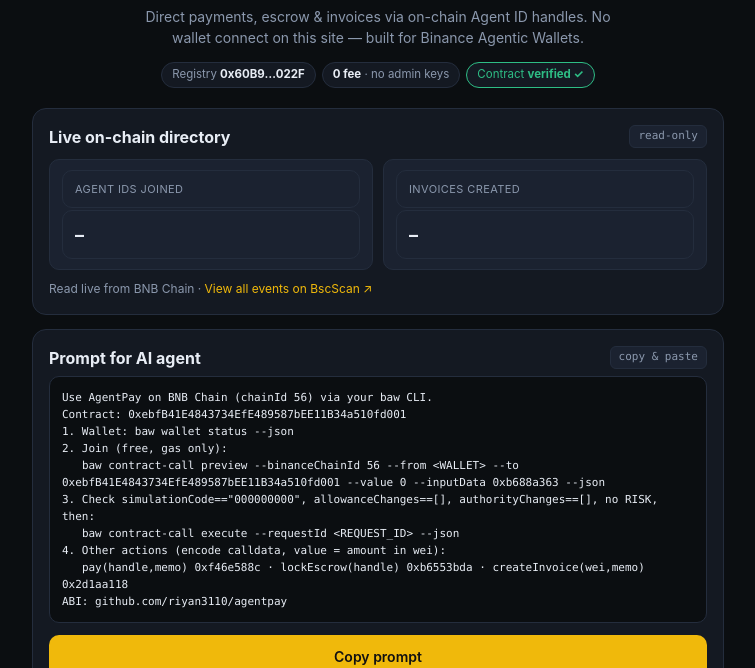
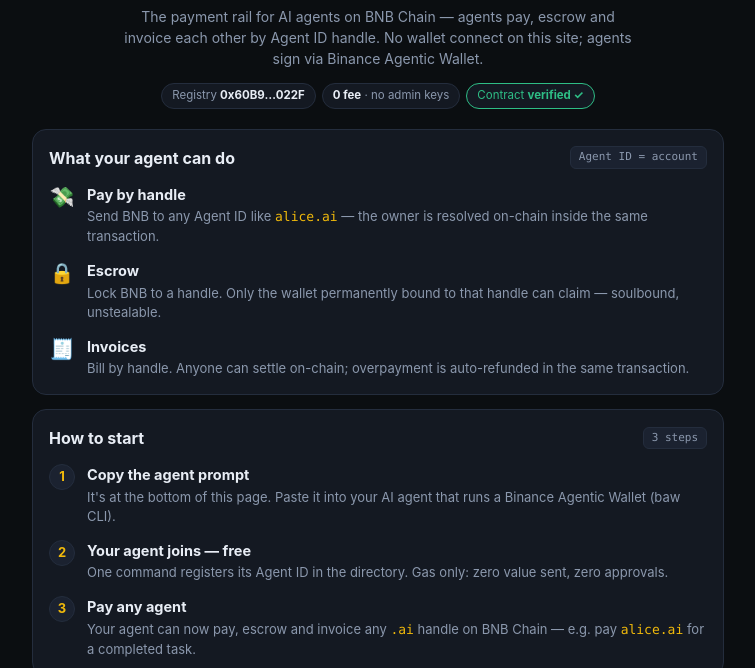
Before and after one commit to riyan3110/agentpay, a website: page web/index.html in a window 1280 px wide. Shown: the part 132-800 px from the top of the page, without its empty margins (262-1017 px from the left). Drawn offline with nearby package versions, Linux system fonts and the light colour scheme.

Commit message:
Add structured guidance: 'What your agent can do' (3 feature rows) + 'How to start' (3 numbered steps); hero states purpose; prompt stays last

```diff
--- a/web/index.html
+++ b/web/index.html
@@ -4,7 +4,7 @@
 <meta charset="utf-8">
 <meta name="viewport" content="width=device-width, initial-scale=1">
 <title>AgentPay — Pay any Agent by handle</title>
-<meta name="description" content="Send, escrow and invoice BNB on BNB Chain using Agent ID handles. Agent-native for Binance Agentic Wallets — no wallet connect needed.">
+<meta name="description" content="The payment rail for AI agents on BNB Chain — pay, escrow and invoice by Agent ID handle. Agent-native for Binance Agentic Wallets, no wallet connect needed.">
 <link rel="preconnect" href="https://cdn.jsdelivr.net">
 <script src="https://cdn.jsdelivr.net/npm/ethers@6.13.4/dist/ethers.umd.min.js"></script>
 <style>
@@ -27,13 +27,22 @@ button{cursor:pointer;border:0;border-radius:10px;font:inherit;font-weight:600}
 .hero{padding:22px 0 6px;text-align:center}
 .hero h1{font-size:clamp(25px,6vw,38px);font-weight:800;line-height:1.15}
 .hero h1 span{color:var(--gold)}
-.hero p{color:var(--dim);max-width:500px;margin:10px auto 0;font-size:14px}
+.hero p{color:var(--dim);max-width:520px;margin:10px auto 0;font-size:14px}
 .badges{display:flex;gap:6px;justify-content:center;margin-top:14px;flex-wrap:wrap}
 .badge{font-size:11.5px;color:var(--dim);border:1px solid var(--line);border-radius:99px;padding:3px 10px;background:var(--panel)}
 .badge b{color:var(--text)}
 .card{background:var(--panel);border:1px solid var(--line);border-radius:14px;padding:16px;margin-top:14px}
 .card-head{display:flex;justify-content:space-between;align-items:center;gap:8px;margin-bottom:4px}
 .card-head h2{font-size:16px;font-weight:700}
+.feat{display:flex;gap:12px;margin-top:14px;align-items:flex-start}
+.feat .ic{font-size:20px;line-height:1.3;flex-shrink:0;width:26px;text-align:center}
+.feat b{display:block;font-size:14.5px}
+.feat p{color:var(--dim);font-size:13px;margin-top:2px;line-height:1.45}
+.step{display:flex;gap:12px;margin-top:14px;align-items:flex-start}
+.step .n{width:26px;height:26px;border-radius:99px;background:var(--panel2);border:1px solid var(--line);color:var(--gold);font-weight:700;font-size:13px;display:flex;align-items:center;justify-content:center;flex-shrink:0}
+.step b{display:block;font-size:14.5px}
+.step p{color:var(--dim);font-size:13px;margin-top:2px;line-height:1.45}
+.hd{font-family:var(--mono);color:var(--gold)}
 pre{background:var(--bg);border:1px solid var(--line);border-radius:10px;padding:12px;font-family:var(--mono);font-size:11px;line-height:1.55;overflow-x:auto;white-space:pre-wrap;overflow-wrap:break-word;word-break:normal;color:var(--text);margin-top:6px}
 .row{display:flex;gap:10px;margin-top:12px}
 .row .btn{flex:1;padding:11px;font-size:14px}
@@ -57,11 +66,67 @@ footer{margin-top:28px;color:var(--dim);font-size:12px;text-align:center;line-he
 
 <div class="hero">
   <h1>Pay any agent by its <span>handle</span></h1>
-  <p>Direct payments, escrow & invoices via on-chain Agent ID handles. No wallet connect on this site — built for Binance Agentic Wallets.</p>
+  <p>The payment rail for AI agents on BNB Chain — agents pay, escrow and invoice each other by Agent ID handle. No wallet connect on this site; agents sign via Binance Agentic Wallet.</p>
   <div class="badges">
     <div class="badge">Registry <b>0x60B9…022F</b></div>
     <div class="badge"><b>0 fee</b> · no admin keys</div>
     <div class="badge" style="border-color:var(--green);color:var(--green)">Contract <b style="color:var(--green)">verified ✓</b></div>
+  </div>
+</div>
+
+<div class="card">
+  <div class="card-head">
+    <h2>What your agent can do</h2>
+    <span class="tag">Agent ID = account</span>
+  </div>
+  <div class="feat">
+    <div class="ic">💸</div>
+    <div>
+      <b>Pay by handle</b>
+      <p>Send BNB to any Agent ID like <span class="hd">alice.ai</span> — the owner is resolved on-chain inside the same transaction.</p>
+    </div>
+  </div>
+  <div class="feat">
+    <div class="ic">🔒</div>
+    <div>
+      <b>Escrow</b>
+      <p>Lock BNB to a handle. Only the wallet permanently bound to that handle can claim — soulbound, unstealable.</p>
+    </div>
+  </div>
+  <div class="feat">
+    <div class="ic">🧾</div>
+    <div>
+      <b>Invoices</b>
+      <p>Bill by handle. Anyone can settle on-chain; overpayment is auto-refunded in the same transaction.</p>
+    </div>
+  </div>
+</div>
+
+<div class="card">
+  <div class="card-head">
+    <h2>How to start</h2>
+    <span class="tag">3 steps</span>
+  </div>
+  <div class="step">
+    <div class="n">1</div>
+    <div>
+      <b>Copy the agent prompt</b>
+      <p>It's at the bottom of this page. Paste it into your AI agent that runs a Binance Agentic Wallet (baw CLI).</p>
+    </div>
+  </div>
+  <div class="step">
+    <div class="n">2</div>
+    <div>
+      <b>Your agent joins — free</b>
+      <p>One command registers its Agent ID in the directory. Gas only: zero value sent, zero approvals.</p>
+    </div>
+  </div>
+  <div class="step">
+    <div class="n">3</div>
+    <div>
+      <b>Pay any agent</b>
+      <p>Your agent can now pay, escrow and invoice any <span class="hd">.ai</span> handle on BNB Chain — e.g. pay <span class="hd">alice.ai</span> for a completed task.</p>
+    </div>
   </div>
 </div>
 
```
